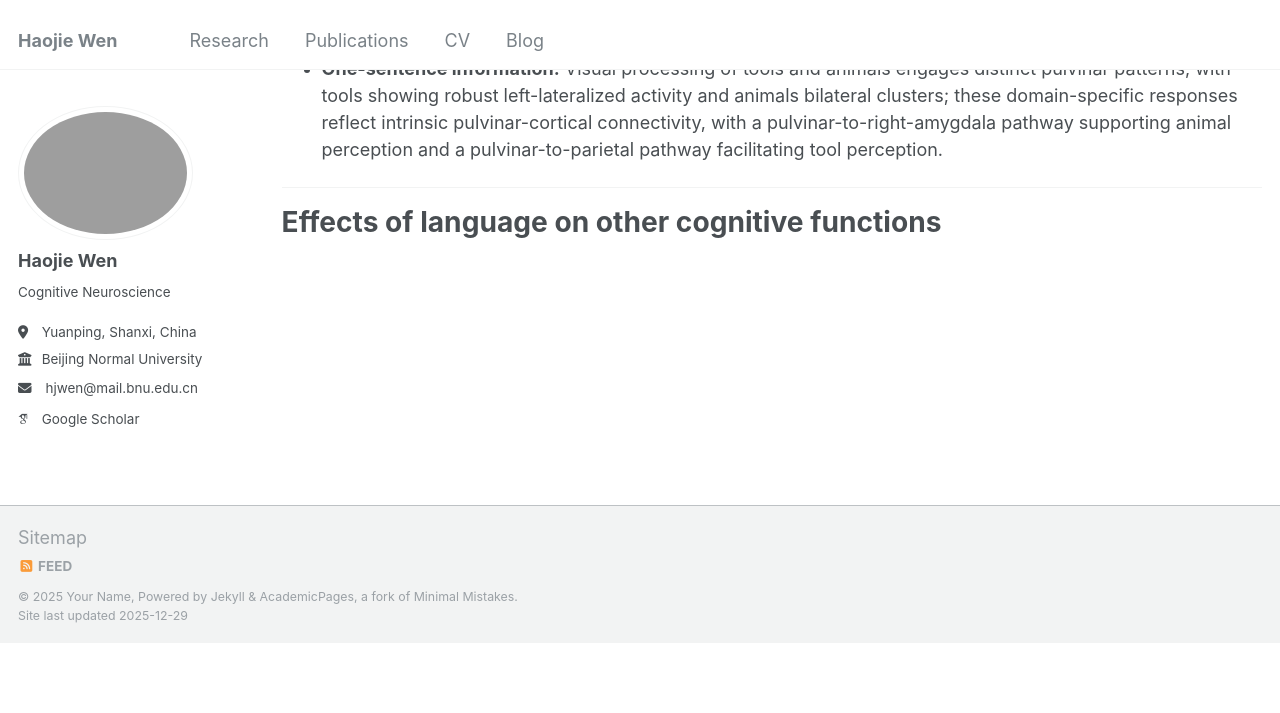
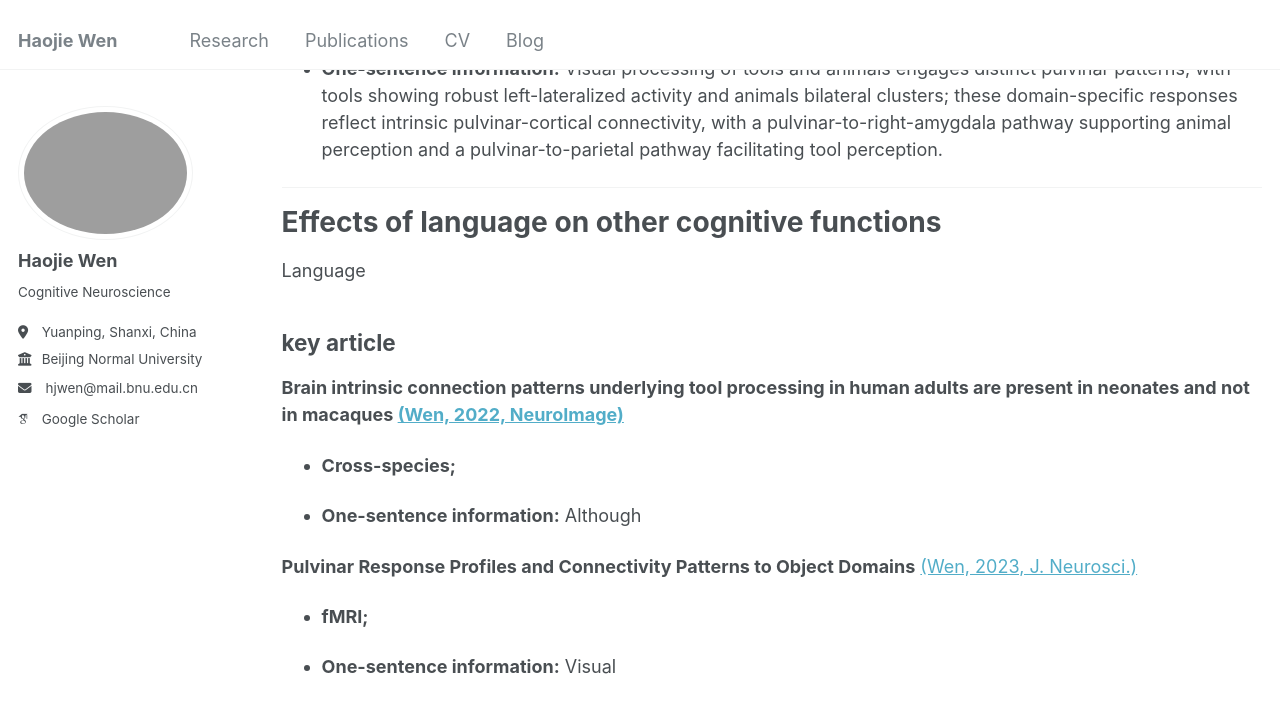
Before and after one commit to happyhaojie/happyhaojie.github.io, a Jekyll site: the page built from _pages/research.md, in a window 1280 px wide and 900 px high, scrolled down 884 px. Shown: the top 713 px of the window. Built offline with Jekyll 4.4.1, drawn with Linux system fonts in a browser that asks for light colours; some web fonts are replaced; before the commit the page ends 1528 px from its top, so only the background shows below that.

Commit message:
Update research.md

```diff
--- a/_pages/research.md
+++ b/_pages/research.md
@@ -29,3 +29,19 @@ Tool use is a fundamental human cognitive ability and a key distinction between
 
 ---
 # Effects of language on other cognitive functions
+
+Language
+
+## key article
+**Brain intrinsic connection patterns underlying tool processing in human adults are present in neonates and not in macaques [(Wen, 2022, NeuroImage)](/files/Wen_2022_NeuroImage.pdf)**
+
+- **Cross-species;**
+
+- **One-sentence information:** Although
+
+
+**Pulvinar Response Profiles and Connectivity Patterns to Object Domains** [(Wen, 2023, J. Neurosci.)](/files/Wen_2023_JN)
+
+- **fMRI;**
+
+- **One-sentence information:** Visual
```
